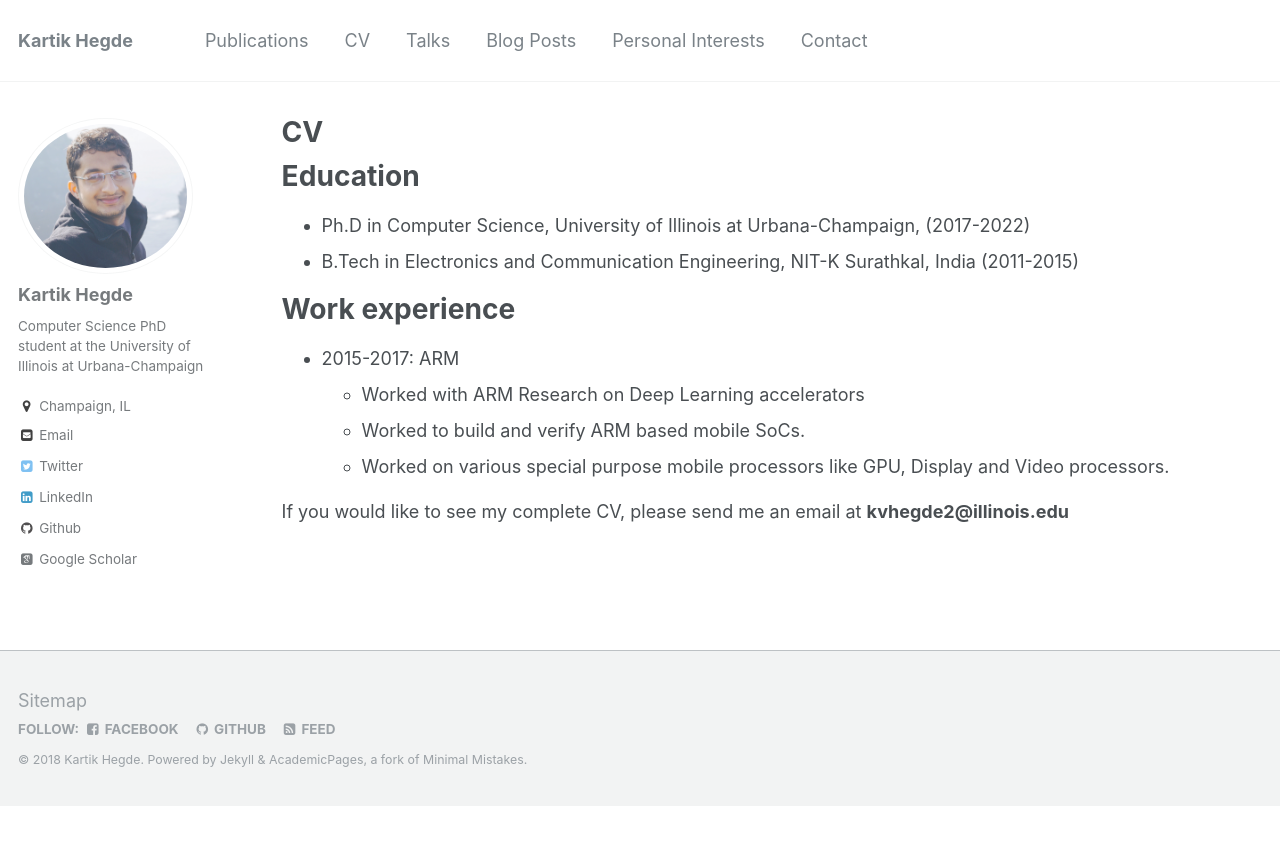
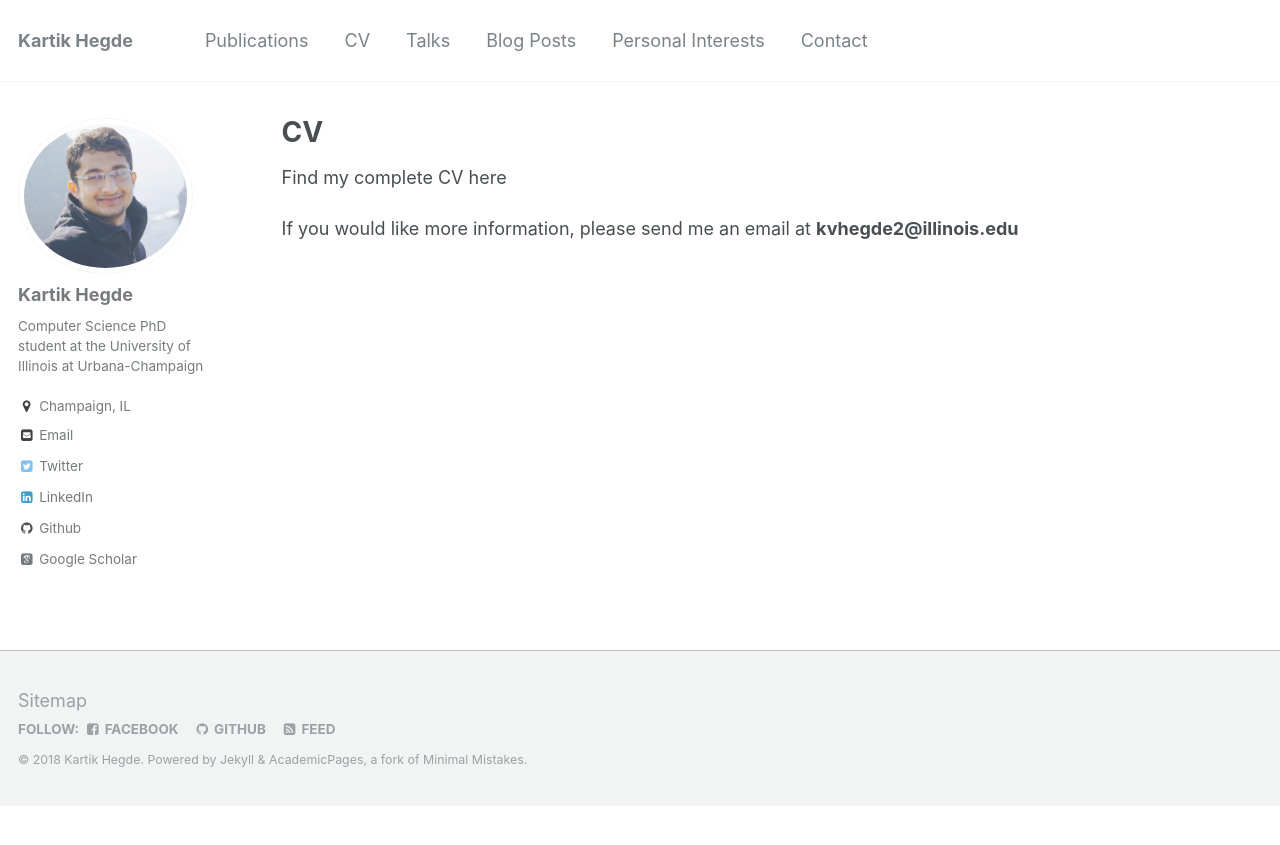
Before and after one commit to kartik-hegde/kartik-hegde.github.io, a Jekyll site: the page built from _pages/cv.md, in a window 1280 px wide. Shown: the top 845 px of the page. Built offline with Jekyll 4.4.1, drawn with Linux system fonts in a browser that asks for light colours; some web fonts are replaced.

Commit message:
Update cv.md

```diff
--- a/_pages/cv.md
+++ b/_pages/cv.md
@@ -9,16 +9,6 @@ redirect_from:
 
 {% include base_path %}
 
-Education
-======
-* Ph.D in Computer Science, University of Illinois at Urbana-Champaign, (2017-2022)
-* B.Tech in Electronics and Communication Engineering, NIT-K Surathkal, India (2011-2015)
+Find my complete CV [here](https://www.kartikhegde.net/files/kartik_hegde_cv.pdf){:target="_blank"}
 
-Work experience
-======
-* 2015-2017: ARM
-  * Worked with ARM Research on Deep Learning accelerators
-  * Worked to build and verify ARM based mobile SoCs.
-  * Worked on various special purpose mobile processors like GPU, Display and Video processors.
-
-If you would like to see my complete CV, please send me an email at **kvhegde2@illinois.edu**
+If you would like more information, please send me an email at **kvhegde2@illinois.edu**
```
